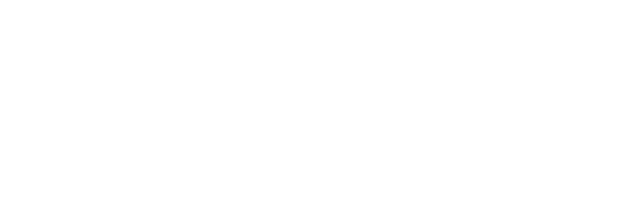
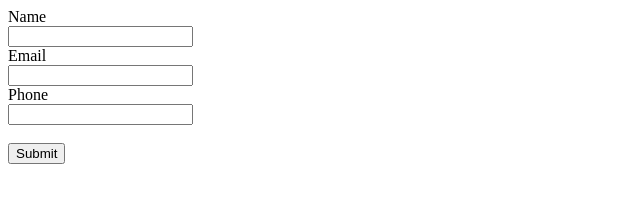
Before and after one commit to ConorTC1990/Hair, a plain HTML site: page Contact.html in a window 1280 px wide. Shown: the whole page, without its empty margins (0-640 px from the left). Drawn offline with Linux system fonts and the light colour scheme.

Commit message:
v1.3 adding basic form

```diff
--- a/Contact.html
+++ b/Contact.html
@@ -7,6 +7,18 @@
     <title>Contact me for free advice</title>
 </head>
 <body>
-
+    <form>
+  Name<br>
+  <input type="text" name="name">
+  <br>
+  Email <br>
+  <input type="text" name="email_id">
+  <br>
+   Phone
+  <br>
+ <input type="number" name="phone_number">
+  <br><br>
+  <input type="submit" value="Submit">
+</form>
 </body>
 </html>
```
